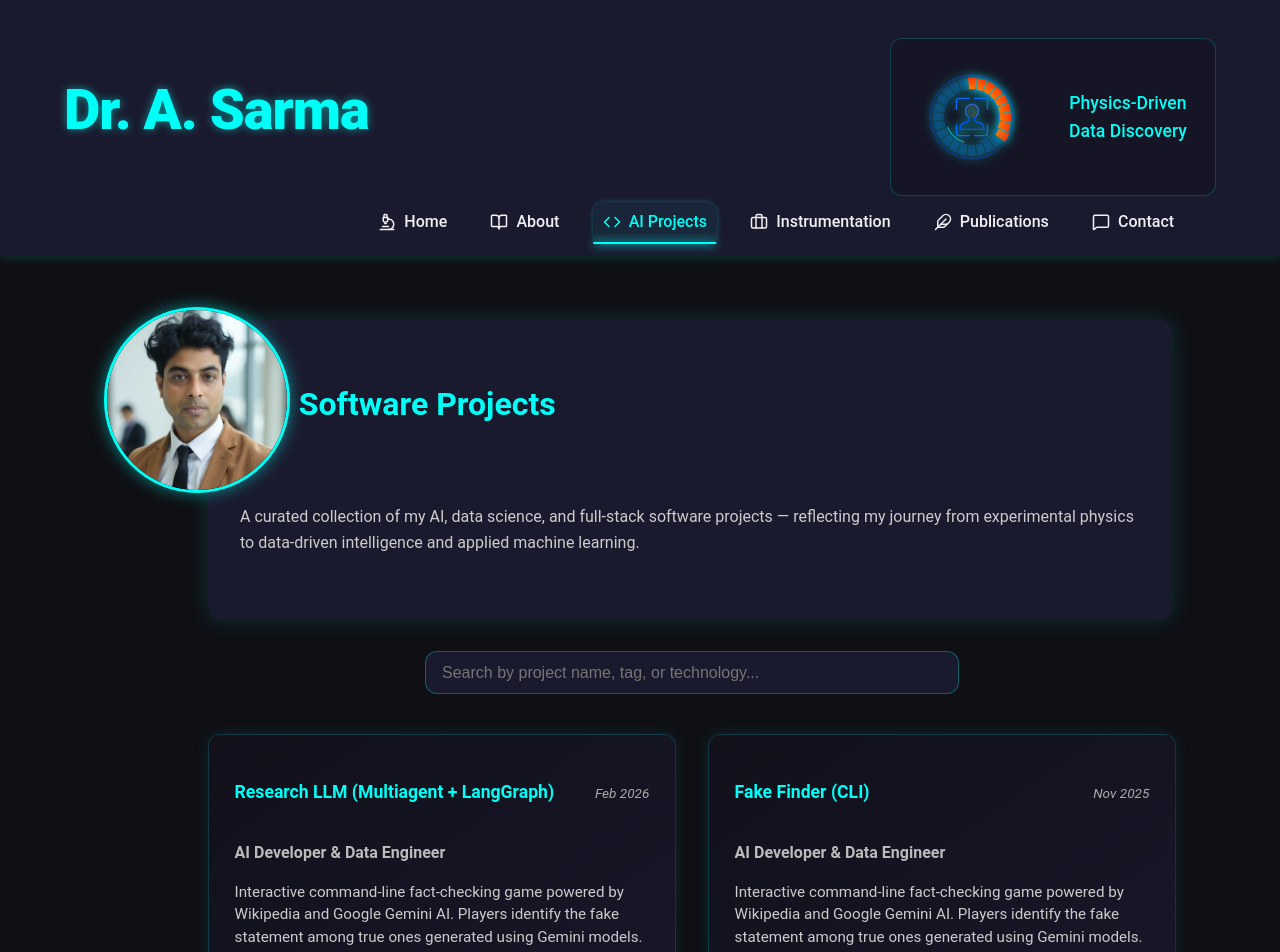
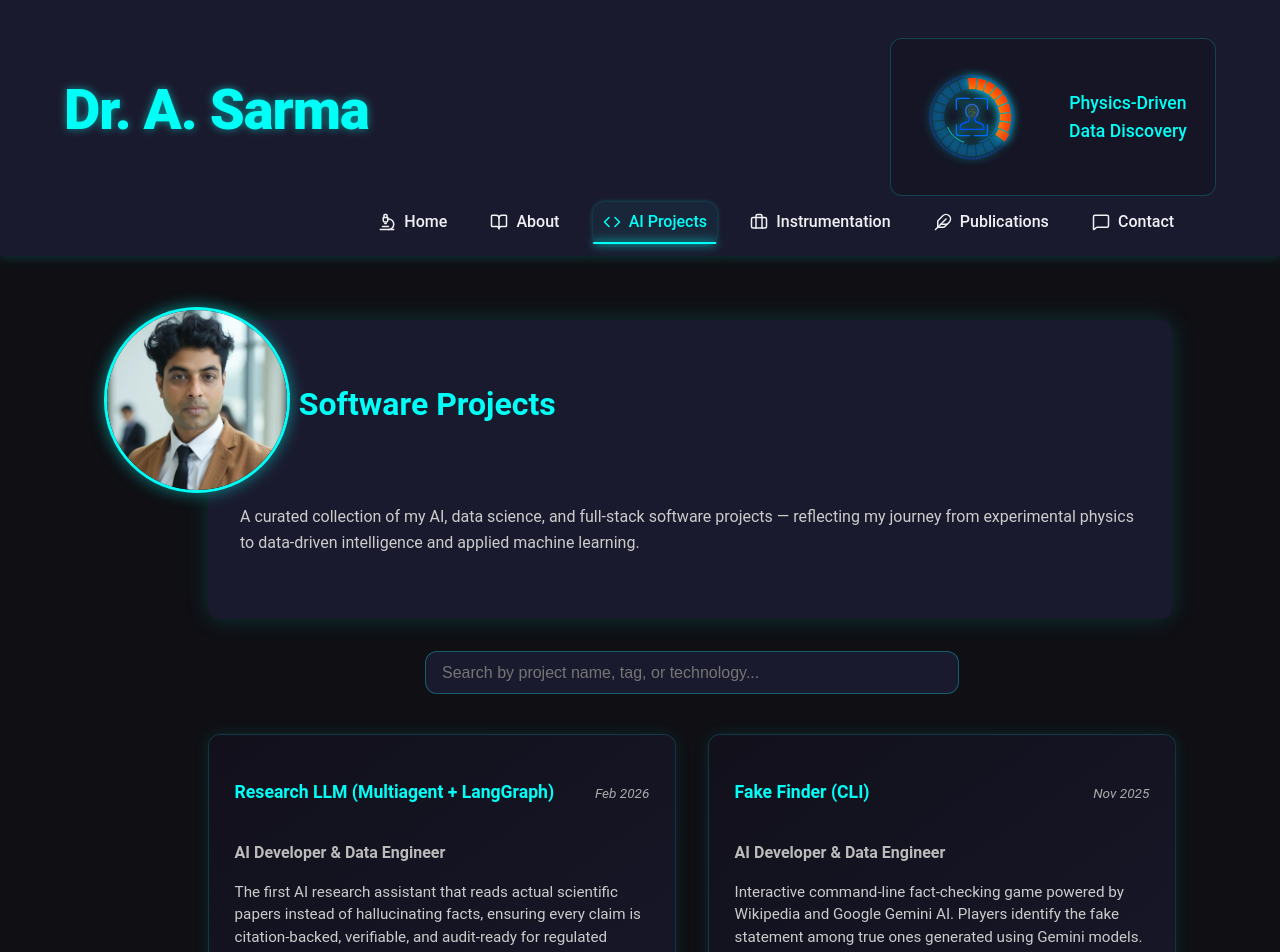
Before and after one commit to abhisakh/Advance_Portfolio, a React (Vite) app in the folder portfolio/: page /ai-projects in a window 1280 px wide. Shown: the top 952 px of the page. Built offline with nearby package versions, Linux system fonts and the light colour scheme.

Commit message:
Project data being updated

```diff
--- a/portfolio/src/data/profileData.js
+++ b/portfolio/src/data/profileData.js
@@ -150,7 +150,7 @@ const profile = {
       name: "Research LLM (Multiagent + LangGraph)",
       tags: ["AI", "RAG", "Multiagent", "LangGraph", "Cross-encoder Reranker"],
       description:
-        "Interactive command-line fact-checking game powered by Wikipedia and Google Gemini AI. Players identify the fake statement among true ones generated using Gemini models.",
+        "The first AI research assistant that reads actual scientific papers instead of hallucinating facts, ensuring every claim is citation-backed, verifiable, and audit-ready for regulated industries.",
       techStack: [
         "Python",
         "OpenAI + Test-embeddings",
```
